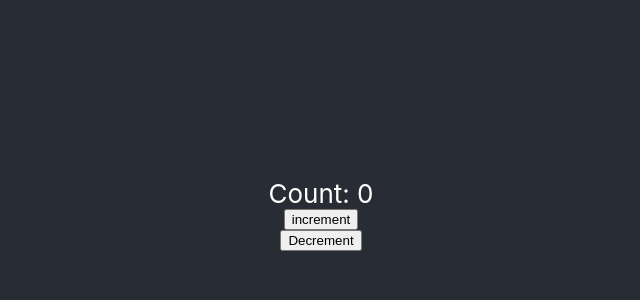
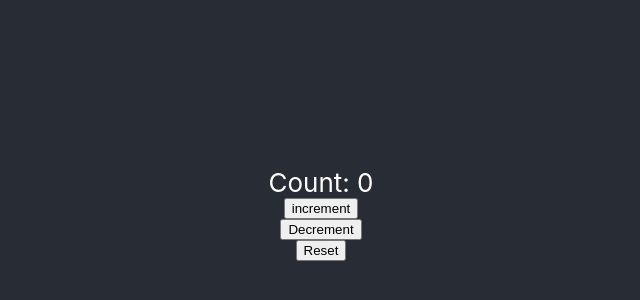
Before and after one commit to mostofakamalpassa/reactwithtypescript-semple-project, a React (Create React App) app: page / in a window 1280 px wide. Shown: the part 186-486 px from the top of the page, without its empty margins (319-959 px from the left). Built offline with nearby package versions, Linux system fonts and the light colour scheme.

Commit message:
Reset Counter add

```diff
--- a/src/components/states/Counter.tsx
+++ b/src/components/states/Counter.tsx
@@ -3,11 +3,23 @@ import { useReducer } from "react"
 type CounterState = {
     count: number;
 }
-type CounterAction = {
+/* type CounterAction = {
+    // type:string;
+    type:'increment' | 'decrement';
+    payload:number;
+} */
+
+type UpadateAction = {
     // type:string;
     type:'increment' | 'decrement';
     payload:number;
 }
+type ResetAction = {
+    // type:string;
+    type:'reset' ;
+
+}
+type CounterAction =   UpadateAction | ResetAction
 
 const reduce = (state: CounterState, action: CounterAction) =>{
     switch(action.type){
@@ -16,6 +28,8 @@ const reduce = (state: CounterState, action: CounterAction) =>{
 
         case 'decrement':
             return{count:state.count - action.payload};
+        case 'reset':
+            return initialState;
         default:
             return state;
     }
@@ -30,5 +44,6 @@ export const Counter = ()=>{
             Count: {state.count}
             <button onClick={()=> dispatch({type:'increment', payload:10})}>increment</button>
             <button onClick={()=> dispatch({type:'decrement', payload:10})}>Decrement</button>
+            <button onClick={()=> dispatch({type:'reset'})}>Reset</button>
     </>)
 }
```
